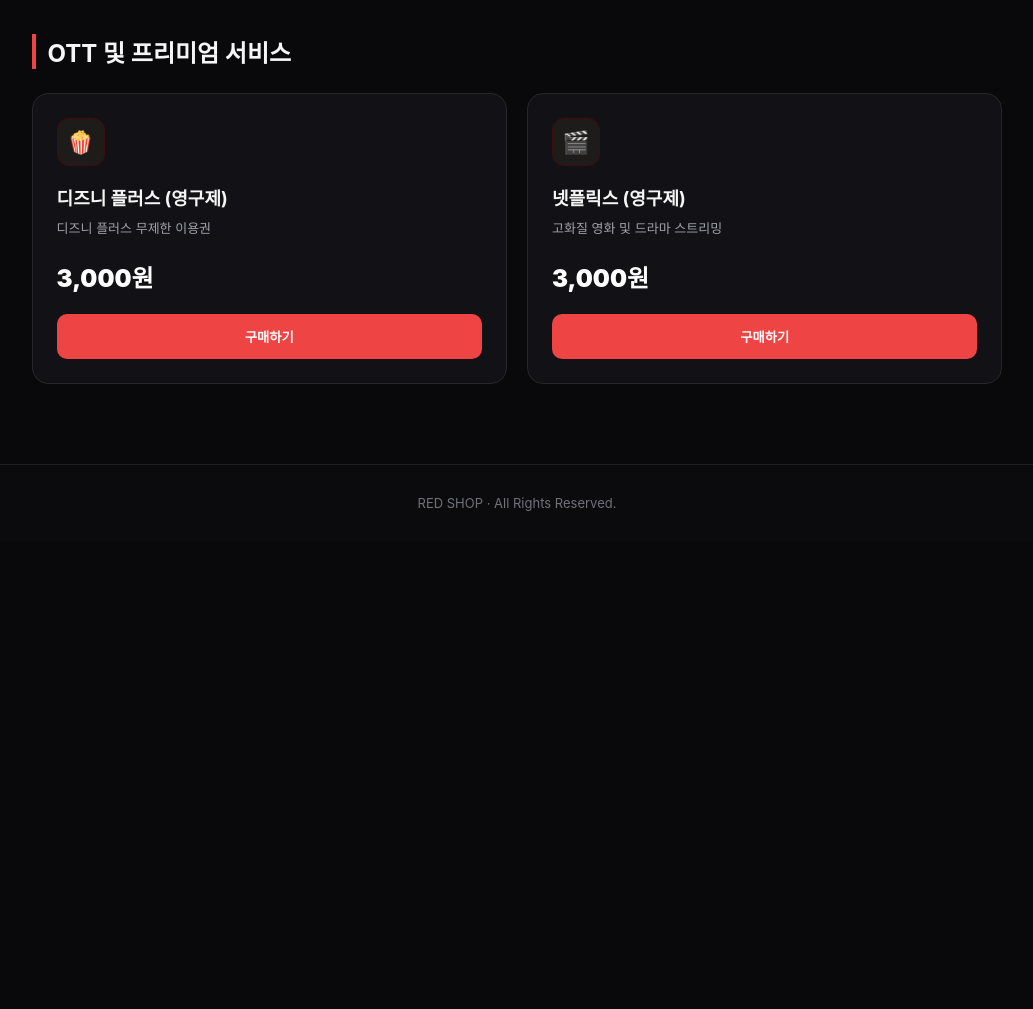
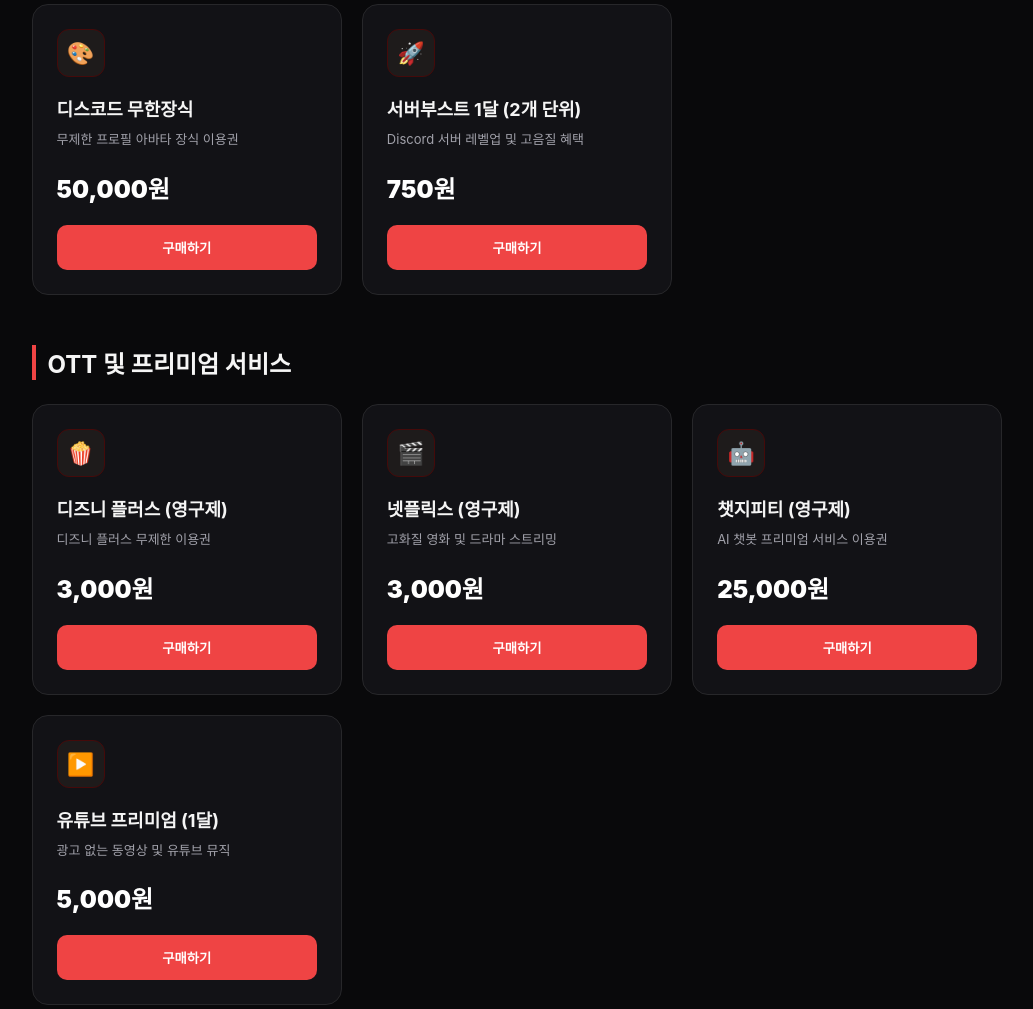
Before and after one commit to seonmi9814-bot/RedShop, a website: page index.html in a window 1280 px wide. Shown: the part 1390-2399 px from the top of the page, without its empty margins (123-1156 px from the left). Before the commit the page ends 1931 px from the top, so only its background shows below. Drawn offline with Linux system fonts and the light colour scheme.

Commit message:
fix: 모든 상품 및 이미지 누락 복구

```diff
--- a/index.html
+++ b/index.html
@@ -60,6 +60,7 @@ footer{border-top:1px solid #202024;text-align:center;padding:30px;color:#71717a
     <a href="#products">상품목록</a>
     <a href="#game-section">게임</a>
     <a href="#discord-section">디스코드</a>
+    <a href="#ott-section">OTT</a>
     <a href="#" onclick="openSupportModal(event)">고객지원</a>
   </div>
   <div class="nav-right">
@@ -115,6 +116,18 @@ footer{border-top:1px solid #202024;text-align:center;padding:30px;color:#71717a
         <div class="price-area"><div class="price">49,000원</div></div>
         <button class="buy" onclick="openModal('디스코드 니트로 프라임 1년', 49000, 1, '년')">구매하기</button>
       </article>
+
+      <article class="card">
+        <div><div class="icon">🎨</div><h3>디스코드 무한장식</h3><div class="desc">무제한 프로필 아바타 장식 이용권</div></div>
+        <div class="price-area"><div class="price">50,000원</div></div>
+        <button class="buy" onclick="openModal('디스코드 무한장식', 50000, 1, '개')">구매하기</button>
+      </article>
+
+      <article class="card">
+        <div><div class="icon">🚀</div><h3>서버부스트 1달 (2개 단위)</h3><div class="desc">Discord 서버 레벨업 및 고음질 혜택</div></div>
+        <div class="price-area"><div class="price">750원</div></div>
+        <button class="buy" onclick="openModal('서버부스트 1달 (2개 단위)', 750, 2, '개')">구매하기</button>
+      </article>
     </div>
   </div>
 
@@ -132,6 +145,18 @@ footer{border-top:1px solid #202024;text-align:center;padding:30px;color:#71717a
         <div><div class="icon">🎬</div><h3>넷플릭스 (영구제)</h3><div class="desc">고화질 영화 및 드라마 스트리밍</div></div>
         <div class="price-area"><div class="price">3,000원</div></div>
         <button class="buy" onclick="openModal('넷플릭스 (영구제)', 3000, 1, '개')">구매하기</button>
+      </article>
+
+      <article class="card">
+        <div><div class="icon">🤖</div><h3>챗지피티 (영구제)</h3><div class="desc">AI 챗봇 프리미엄 서비스 이용권</div></div>
+        <div class="price-area"><div class="price">25,000원</div></div>
+        <button class="buy" onclick="openModal('챗지피티 (영구제)', 25000, 1, '개')">구매하기</button>
+      </article>
+
+      <article class="card">
+        <div><div class="icon">▶️</div><h3>유튜브 프리미엄 (1달)</h3><div class="desc">광고 없는 동영상 및 유튜브 뮤직</div></div>
+        <div class="price-area"><div class="price">5,000원</div></div>
+        <button class="buy" onclick="openModal('유튜브 프리미엄 (1달)', 5000, 1, '달')">구매하기</button>
       </article>
     </div>
   </div>
```
